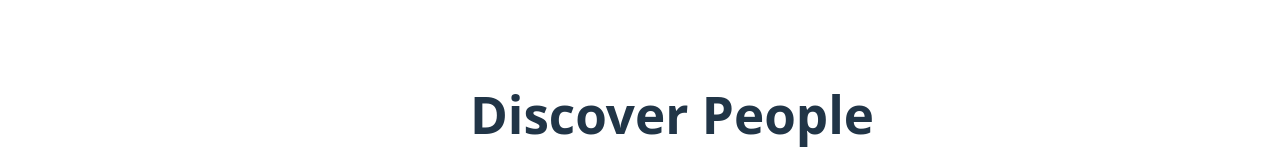
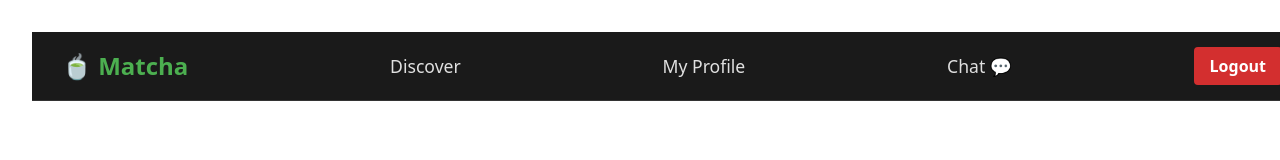
Before and after one commit to ssy80/matcha, a React app in the folder frontend/: page / in a window 1280 px wide. Shown: the top 160 px of the page. Built offline with nearby package versions, Linux system fonts and the light colour scheme; no server answers; the HTML template or start-up script is replaced by a standard one.

Commit message:
Added in small updates for it to be hidden on authenticatio-related pages

```diff
--- a/frontend/src/App.tsx
+++ b/frontend/src/App.tsx
@@ -15,7 +15,7 @@ import Navbar from './components/Navbar';
 function App() {
   const location = useLocation();
 
-  const hideNavbarRoutes = ["/login", "/register", "/"];
+  const hideNavbarRoutes = ["/login", "/register", "/forget-password", "/users/activate", "/users/reset_password"];
   const showNavbar = !hideNavbarRoutes.includes(location.pathname);
 
   return (
```
